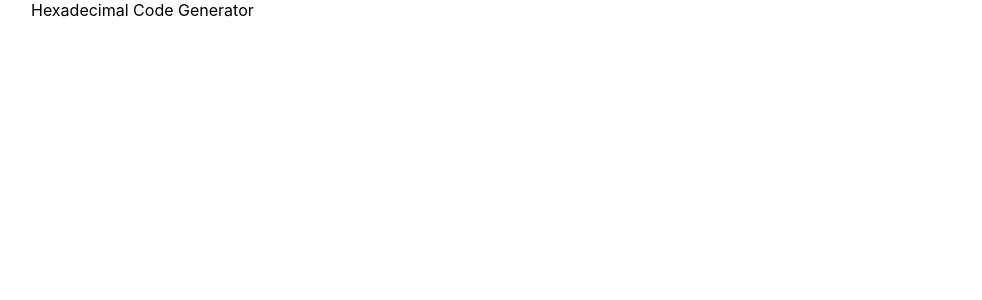
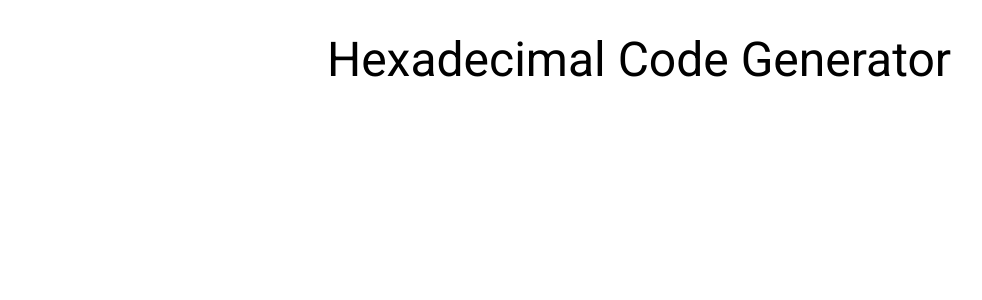
Before and after one commit to harzkr/hexcode-generator, a Next.js app: page / in a window 1280 px wide. Shown: the top 300 px of the page, without its empty margins (1-983 px from the left). Built offline with nearby package versions, Linux system fonts and the light colour scheme.

Commit message:
Update index page

```diff
--- a/pages/index.js
+++ b/pages/index.js
@@ -1,9 +1,12 @@
 import styles from '../styles/Home.module.css'
+import { Typography } from '@mui/material'
 
 export default function Home() {
   return (
     <div className={styles.container}>
-      Hexadecimal Code Generator
+      <Typography variant="h3" component="h1" gutterBottom>
+        Hexadecimal Code Generator
+      </Typography>
     </div>
   )
 }
--- a/styles/Home.module.css
+++ b/styles/Home.module.css
@@ -1,5 +1,9 @@
 .container {
-  padding: 0 2rem;
+  padding: 2rem;
+  display: flex;
+  flex-direction: column;
+  justify-content: center;
+  align-items: center;
 }
 
 .main {
```
